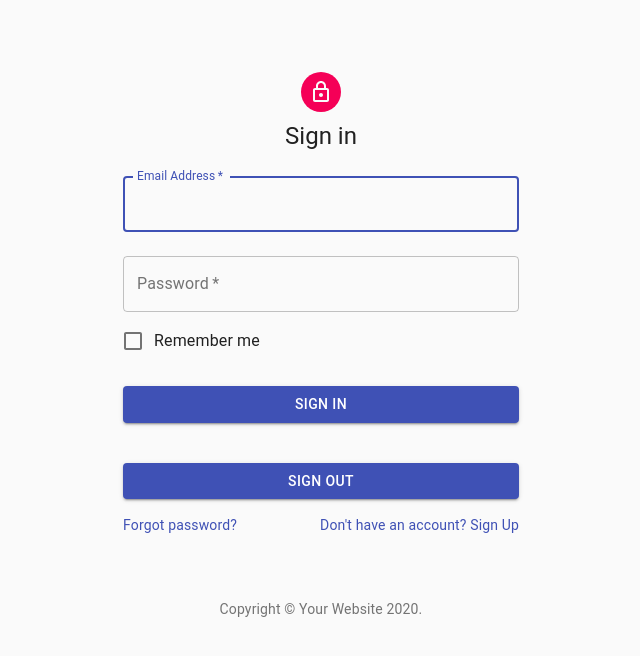
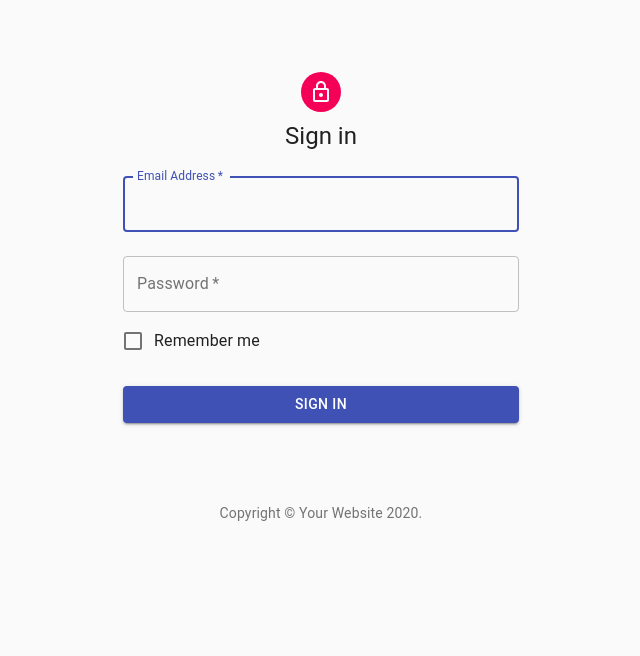
Before and after one commit to valeravilks/reservation-service, a React (Create React App) app: page / in a window 1280 px wide. Shown: the top 656 px of the page, without its empty margins (319-959 px from the left). Built offline with nearby package versions, Linux system fonts and the light colour scheme.

Commit message:
Login logic

```diff
--- a/src/components/login/index.tsx
+++ b/src/components/login/index.tsx
@@ -50,14 +50,15 @@ const useStyles = makeStyles((theme) => ({
 }));
 
 const SignIn = (props:any) => {
+
     const classes = useStyles();
 
     const emailRef:any = React.createRef();
+    const passRef:any = React.createRef();
 
     const singIn = (event:any) => {
-        console.log(emailRef.current.value);
         event.preventDefault();
-        props.singIn('valeravilks@gmail.com', 123456);
+        props.singIn(emailRef.current.value, passRef.current.value);
     };
 
     return (
@@ -72,6 +73,7 @@ const SignIn = (props:any) => {
                 </Typography>
                 <form className={classes.form} noValidate>
                     <TextField
+                        type="email"
                         variant="outlined"
                         margin="normal"
                         required
@@ -81,7 +83,7 @@ const SignIn = (props:any) => {
                         name="email"
                         autoComplete="email"
                         autoFocus
-                        ref={emailRef}
+                        inputRef={emailRef}
                     />
                     <TextField
                         variant="outlined"
@@ -93,6 +95,7 @@ const SignIn = (props:any) => {
                         type="password"
                         id="password"
                         autoComplete="current-password"
+                        inputRef={passRef}
                     />
                     <FormControlLabel
                         control={<Checkbox value="remember" color="primary" />}
@@ -108,27 +111,18 @@ const SignIn = (props:any) => {
                     >
                         Sign In
                     </Button>
-                    <Button
-                        type="submit"
-                        fullWidth
-                        variant="contained"
-                        color="primary"
-                        className={classes.submit}
-                    >
-                        Sign Out
-                    </Button>
-                    <Grid container>
-                        <Grid item xs>
-                            <Link href="#" variant="body2">
-                                Forgot password?
-                            </Link>
-                        </Grid>
-                        <Grid item>
-                            <Link href="#" variant="body2">
-                                {"Don't have an account? Sign Up"}
-                            </Link>
-                        </Grid>
-                    </Grid>
+                    {/*<Grid container>*/}
+                    {/*    <Grid item xs>*/}
+                    {/*        <Link href="#" variant="body2">*/}
+                    {/*            Forgot password?*/}
+                    {/*        </Link>*/}
+                    {/*    </Grid>*/}
+                    {/*    <Grid item>*/}
+                    {/*        <Link href="#" variant="body2">*/}
+                    {/*            {"Don't have an account? Sign Up"}*/}
+                    {/*        </Link>*/}
+                    {/*    </Grid>*/}
+                    {/*</Grid>*/}
                 </form>
             </div>
             <Box mt={8}>
```
